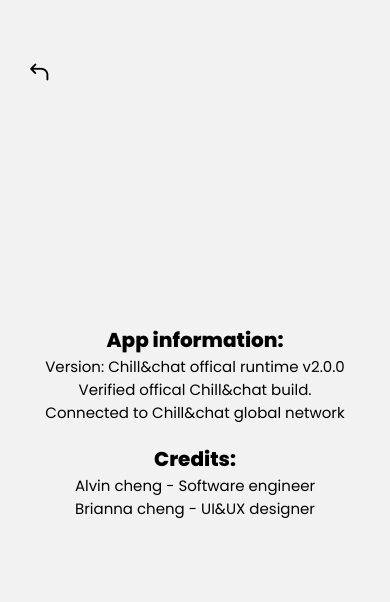
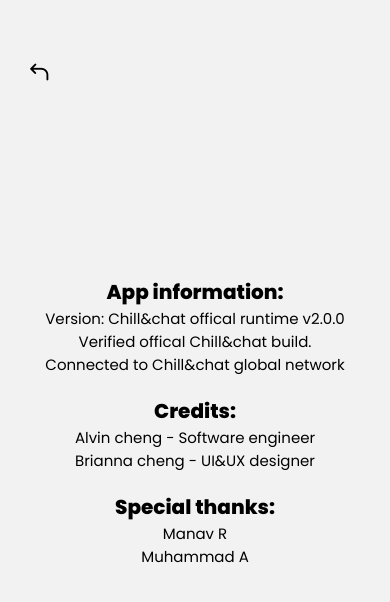
Before and after one commit to Chillandchat/mobile, a React Native app in the folder mobile/: screen /information in a window 390 px wide. Shown: the top 602 px of the page. Built offline with nearby package versions, Linux system fonts and the light colour scheme.

Commit message:
Update Information.tsx

```diff
--- a/mobile/src/screens/Information.tsx
+++ b/mobile/src/screens/Information.tsx
@@ -47,6 +47,10 @@ const Information: React.FC<any> = ({ navigation }) => {
       <Text style={style.tittle}>Credits:</Text>
       <Text style={style.text}>Alvin cheng - Software engineer</Text>
       <Text style={style.text}>Brianna cheng - UI&UX designer</Text>
+      <View style={{ padding: 10 }} />
+      <Text style={style.tittle}>Special thanks:</Text>
+      <Text style={style.text}>Manav R</Text>
+      <Text style={style.text}>Muhammad A</Text>
     </View>
   );
 };
```
